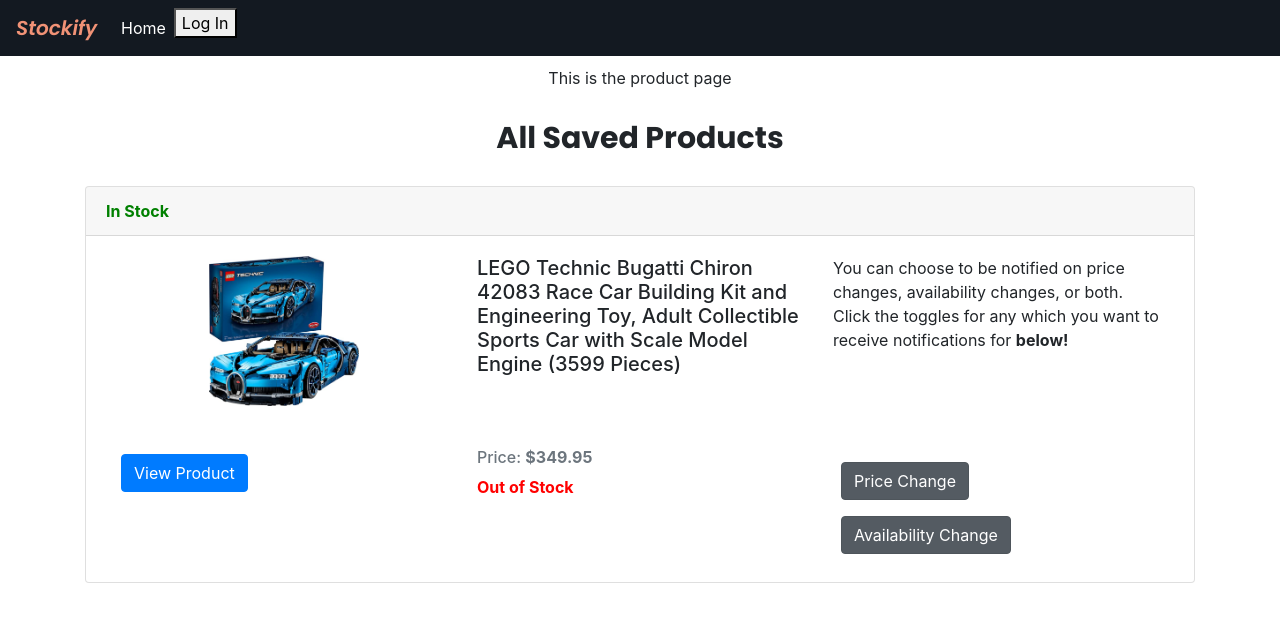
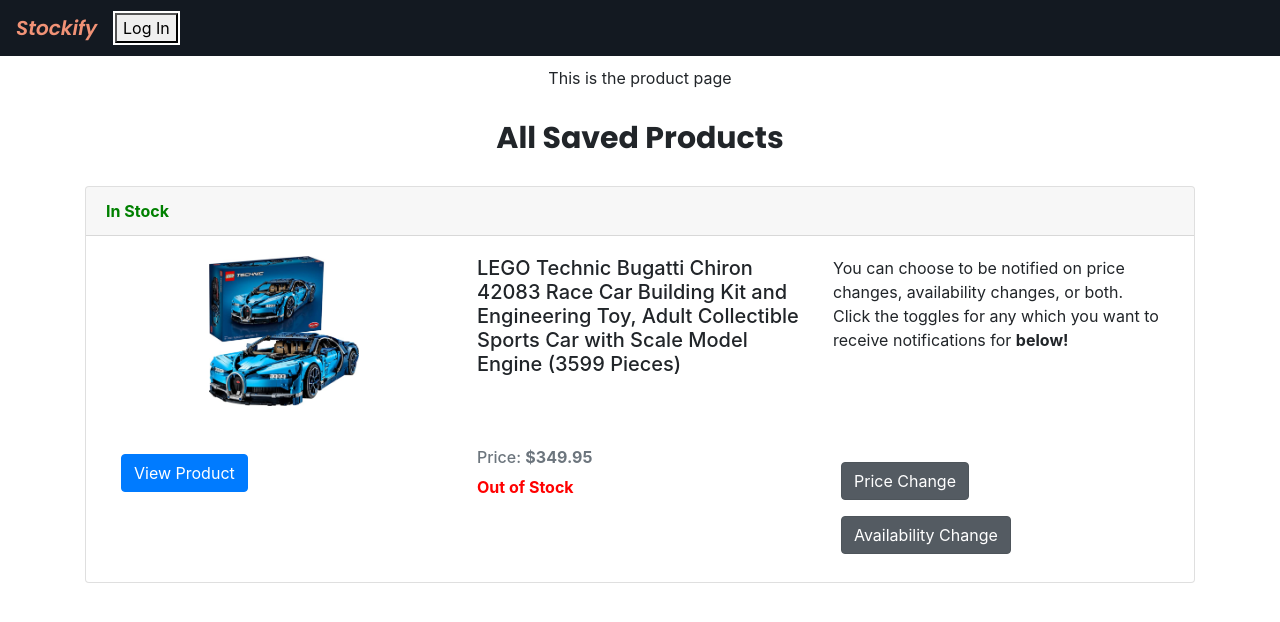
Before and after one commit to TEXWRECKS/Stockify, a React (Create React App) app in the folder client/: page /products in a window 1280 px wide. Shown: the top 622 px of the page. Built offline with nearby package versions, Linux system fonts and the light colour scheme.

Commit message:
Updated Login/Logout button styling on Navbar to have white border, and a hover effect that changes the color to the same color of the stockify logo.  Removed the Home link (commented it out) since we are implementing a one page app

```diff
--- a/client/src/App.css
+++ b/client/src/App.css
@@ -1,8 +1,16 @@
 .App {
   text-align: center;
 }
-/* Navbar */
 
+/* Begin Navbar Section*/
+
+/* Navbar bar */
+.navbar {
+  background-color: #131921;
+  /* color: white; */
+}
+
+/* Stockify Title */
 .navbar-brand {
   font-weight: bolder;
   font-style: italic;
@@ -10,17 +18,26 @@
   font-family: 'Poppins', sans-serif;
 }
 
-nav .navbar-nav li a {
-  color: white !important;
+/* Login / Logout button */
+.nav-item {
+  border: 2px solid white;
 }
-.navbar-nav {
+
+.nav-item:hover {
+  background-color: #f19276;
   color: white;
 }
 
-.navbar {
-  background-color: #131921;
+/* nav .navbar-nav li a {
+  color: white !important;
+} */
+
+/* .navbar-nav {
   color: white;
-}
+} */
+
+
+/* End Navbar Section */
 
 /* /* Index page */
 
--- a/client/src/components/navbar.js
+++ b/client/src/components/navbar.js
@@ -19,7 +19,7 @@
       </Link>
       <div>
         <ul className="navbar-nav">
-          <li className="nav-item">
+          {/* <li className="nav-item">
             <Link
               to="/"
               className={
@@ -31,8 +31,8 @@
             >
               Home
             </Link>
-          </li>
-          <li className="nav-item">
+          </li> */}
+          <li className="nav-item ">
             {isAuthenticated ?
             <LogoutButton />
             :
```
Also changed, not shown: 1 other file (tests, documents, lock files or other folders).
